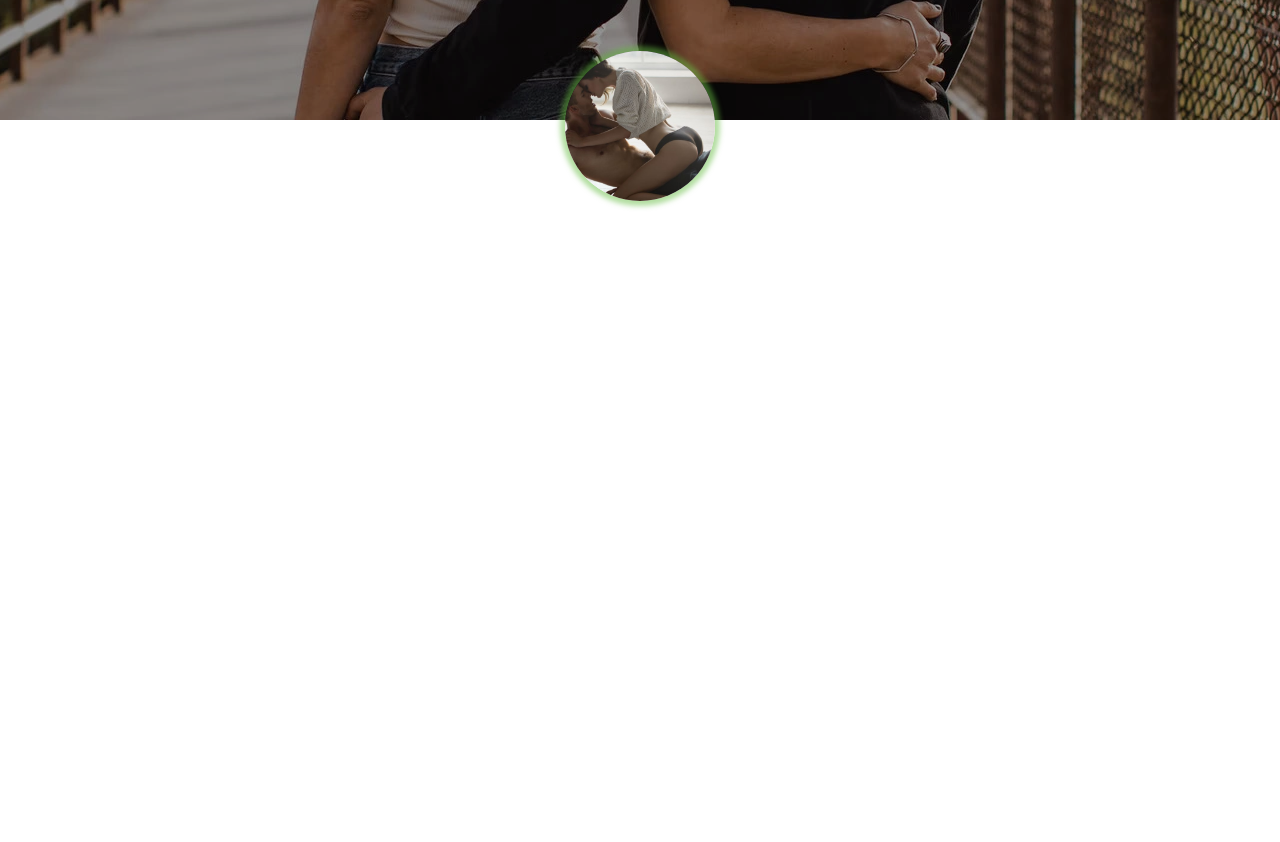
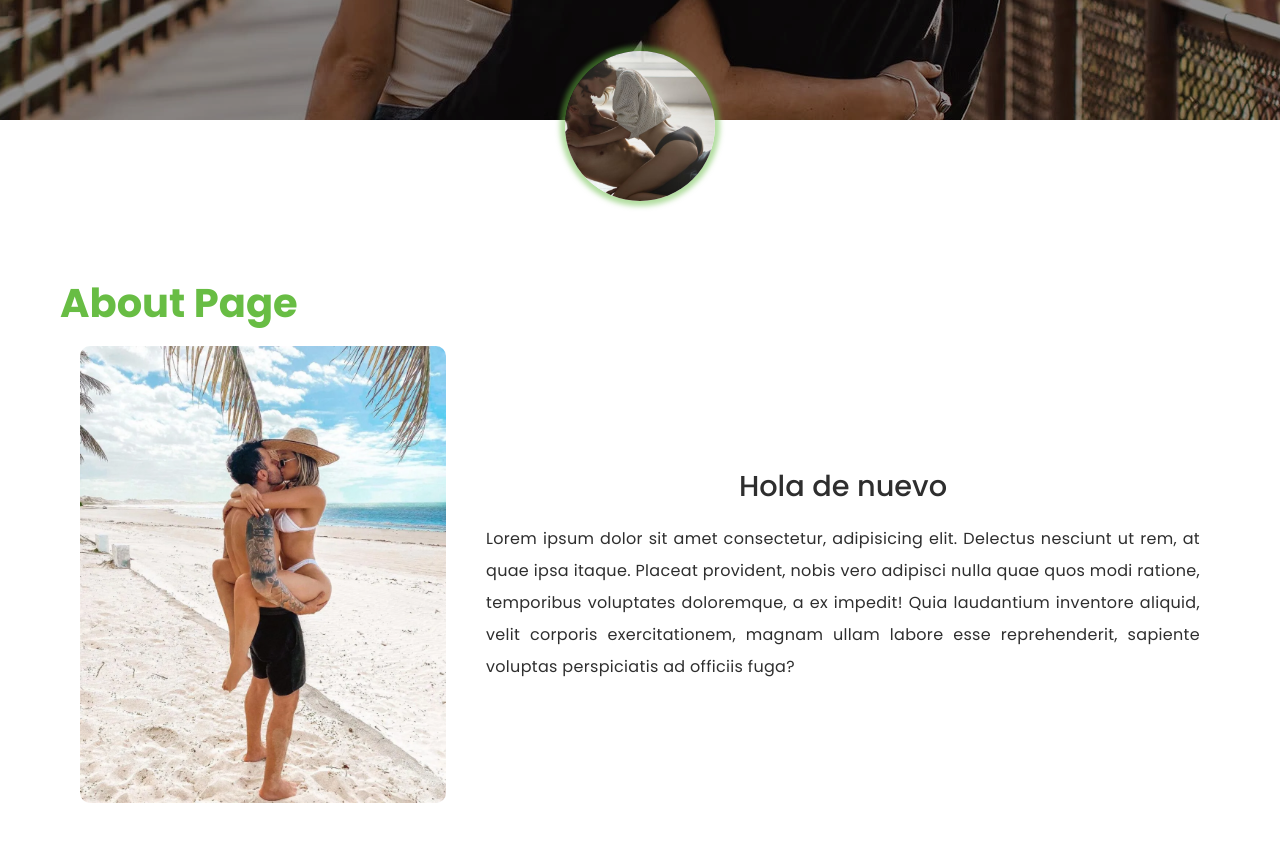
Before and after one commit to OmarJCG/Pagina, a plain HTML site: page index.html in a window 1280 px wide. Shown: the part 440-1282 px from the top of the page. Before the commit the page ends 800 px from the top, so only its background shows below. Drawn offline with Linux system fonts and the light colour scheme.

Commit message:
about finalisado

```diff
--- a/index.html
+++ b/index.html
@@ -20,7 +20,7 @@
                 </div>
                 <ul class="navList">
                     <li class="navList__item"><a class="navList__item-a" href="#">Home</a></li>
-                    <li class="navList__item"><a class="navList__item-a" href="#">About Page</a></li>
+                    <li class="navList__item"><a class="navList__item-a" href="#about">About Page</a></li>
                     <li class="navList__item"><a class="navList__item-a" href="#">Boys</a></li>
                     <li class="navList__item"><a class="navList__item-a" href="#">Footer</a></li>
                 </ul>
@@ -36,7 +36,17 @@
             </figure>
         </section>
     </header>
-    <section class="about container">
+    <section id ="about" class="about container">
+        <h2 class="aboutTitle">About Page</h2>
+        <div class="aboutContent">
+            <figure class="aboutFigure">
+                <img src="/img/pareja-playa.webp" alt="pareja sexi novia hot caliente placer vacaciones playa" class="aboutImg">
+            </figure>
+            <div class="aboutText">
+                <h3 class="aboutText__title">Hola de nuevo</h3>
+                <p class="aboutText__paragraph">Lorem ipsum dolor sit amet consectetur, adipisicing elit. Delectus nesciunt ut rem, at quae ipsa itaque. Placeat provident, nobis vero adipisci nulla quae quos modi ratione, temporibus voluptates doloremque, a ex impedit! Quia laudantium inventore aliquid, velit corporis exercitationem, magnam ullam labore esse reprehenderit, sapiente voluptas perspiciatis ad officiis fuga?</p>
+            </div>
+        </div>
 
     </section>
 
--- a/style.css
+++ b/style.css
@@ -1,3 +1,9 @@
+:root{
+    --color-pri:#68bd44;
+    --color-sec:#2e2e2e;
+    --color-ter:#8b8e8c;
+    --boton-padding:20px 40px;
+}
 body{
     font-family: 'Poppins', sans-serif;
 }
@@ -12,13 +18,13 @@ a{
     padding:80px 20px
 }
 
-/* Styles para el menu de navagacion */
+/* Styles para el menu el header */
 
 .menuNav{
     position: fixed;
     width: 100%;
     top:0;
-
+    box-shadow: 0 0 10px 1px rgba(0,0,0,0.4);
     z-index: 10;
     background-color: #fff;
 }
@@ -28,11 +34,7 @@ a{
     display: flex;
     justify-content: space-between;
     height: 60px;
-    padding:0 10px 0 20px
-
-}
-.header{
-    /* margin-top: 60px; */
+    padding:0 10px 0 20px;
 }
 .logo{
     width: 50px;
@@ -51,7 +53,7 @@ a{
 .navList__item{
     padding: 10px 20px;
     list-style-type: none;
-    color: #2e2e2e;
+    color: var(--color-sec);
     font-weight:500;
     margin: 0 10px;
     text-align: center;
@@ -67,7 +69,7 @@ a{
     content: "";
     height: 3px;
     width: 0px;
-    background-color: #68bd44;
+    background-color: var(--color-pri);
     display: block;
     margin:auto;
 }
@@ -76,8 +78,6 @@ a{
     width: 100%;
     transition: width 0.2s linear;
 }
-
-
 .hero.container{
     padding: 0;
     max-width: inherit;
@@ -107,7 +107,7 @@ a{
     content: "";
     display: block;
     height: 3px;
-    background-color: rgb(104, 189, 68);
+    background-color: var(--color-pri);
     width: 250px;
     margin:auto
 }
@@ -128,3 +128,46 @@ a{
     object-fit: cover;
     box-shadow: 0 0 5px 5px rgb(104, 189, 68, 0.5);
 }
+
+/* Estilos para el about */
+.about.container{
+    margin-top:80px;
+}
+.aboutTitle{
+    margin-bottom:20px;
+    font-size:2.5rem;
+    color:var(--color-pri);
+}
+.aboutContent{
+    width:100%;
+    display:flex;
+}
+.aboutFigure{
+    width: 35%;
+    text-align: center;
+
+}
+.aboutImg{
+    width: 90%;
+    border-radius: 10px;
+}
+.aboutText{
+    width: 65%;
+    padding:20px;
+    display: flex;
+    flex-direction: column;
+    justify-content: center;
+}
+.aboutText__title{
+    text-align: center;
+    color:var(--color-sec);
+    margin-bottom: 20px;
+    font-size: 1.8rem;
+    font-weight: 500;
+}
+.aboutText__paragraph{
+    color:var(--color-sec);
+    line-height: 2rem;
+    letter-spacing: .02rem;
+    text-align:justify;
+}
```
Also changed, not shown: img/pareja-playa.webp (added).
